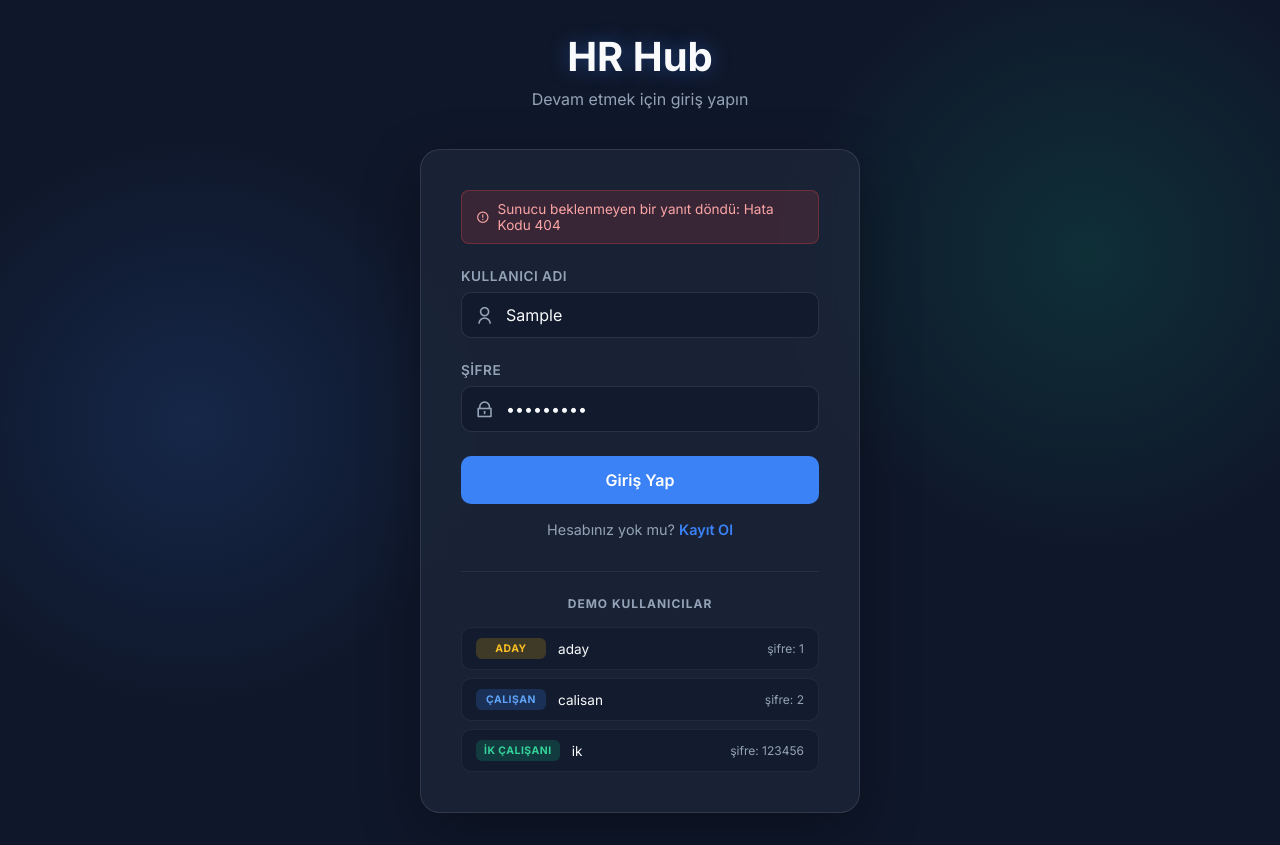
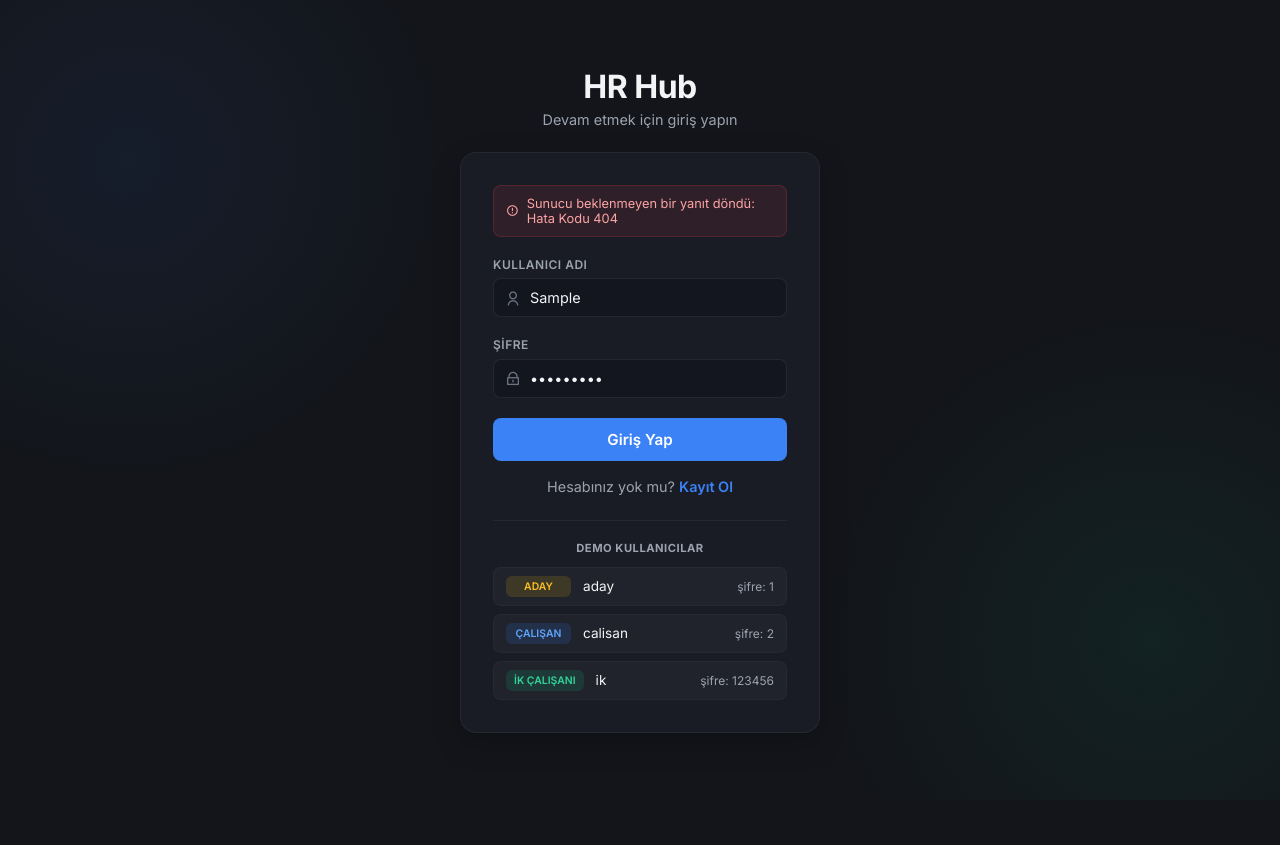
Before and after one commit to mericsarikaya/ai-integrated-hr-app, a website: page app/login.html in a window 1280 px wide. Both pictures are taken after typing "Sample", "Sample123" into the empty fields and a click on the button "Giriş Yap". After the commit the page ends 800 px from the top, so only its background shows below. Drawn offline with nearby package versions, Linux system fonts and the light colour scheme; no server answers.

Commit message:
UI changes

```diff
--- a/app/login.html
+++ b/app/login.html
@@ -8,219 +8,64 @@
     <link href="https://cdn.jsdelivr.net/npm/remixicon@3.5.0/fonts/remixicon.css" rel="stylesheet">
     <style>
         :root {
-            --bg-color: #0f172a;
-            --card-bg: rgba(30, 41, 59, 0.7);
-            --text-main: #f8fafc;
-            --text-muted: #94a3b8;
+            --bg-color: #13151a;
+            --card-bg: rgba(30, 34, 45, 0.6);
+            --text-main: #f3f4f6;
+            --text-muted: #9ca3af;
             --accent: #3b82f6;
             --accent-hover: #2563eb;
-            --accent-glow: 0 0 20px rgba(59, 130, 246, 0.4);
-            --danger: #ef4444;
-            --success: #10b981;
         }
         * { margin: 0; padding: 0; box-sizing: border-box; font-family: 'Inter', sans-serif; }
         body {
             background: var(--bg-color);
-            background-image: radial-gradient(circle at 15% 50%, rgba(59, 130, 246, 0.15), transparent 25%),
-                              radial-gradient(circle at 85% 30%, rgba(16, 185, 129, 0.15), transparent 25%);
-            color: var(--text-main);
-            min-height: 100vh;
-            display: flex;
-            justify-content: center;
-            align-items: center;
-            padding: 2rem;
+            background-image: radial-gradient(circle at 10% 20%, rgba(59, 130, 246, 0.08), transparent 25%),
+                              radial-gradient(circle at 90% 80%, rgba(16, 185, 129, 0.08), transparent 25%);
+            color: var(--text-main); min-height: 100vh; display: flex; justify-content: center; align-items: center; padding: 1rem;
         }
 
-        .login-wrapper {
-            width: 100%;
-            max-width: 440px;
-            animation: fadeInUp 0.8s ease;
-        }
+        .login-wrapper { width: 100%; max-width: 360px; animation: fadeInUp 0.6s ease; }
+        .login-header { text-align: center; margin-bottom: 1.5rem; }
+        .login-header h1 { font-size: 2rem; font-weight: 700; margin-bottom: 0.3rem; letter-spacing: -0.5px; }
+        .login-header p { color: var(--text-muted); font-size: 0.9rem; }
 
-        .login-header {
-            text-align: center;
-            margin-bottom: 2.5rem;
-        }
-        .login-header h1 {
-            font-size: 2.5rem;
-            font-weight: 700;
-            margin-bottom: 0.5rem;
-            text-shadow: var(--accent-glow);
-        }
-        .login-header p {
-            color: var(--text-muted);
-            font-size: 1rem;
-        }
+        .login-card { background: var(--card-bg); backdrop-filter: blur(10px); border: 1px solid rgba(255, 255, 255, 0.05); border-radius: 16px; padding: 2rem; box-shadow: 0 10px 30px rgba(0,0,0,0.2); }
 
-        .login-card {
-            background: var(--card-bg);
-            backdrop-filter: blur(16px);
-            border: 1px solid rgba(255, 255, 255, 0.1);
-            border-radius: 20px;
-            padding: 2.5rem;
-            box-shadow: 0 20px 60px rgba(0, 0, 0, 0.3);
-        }
+        .form-group { margin-bottom: 1.25rem; }
+        .form-group label { display: block; font-size: 0.75rem; font-weight: 600; color: var(--text-muted); margin-bottom: 0.4rem; text-transform: uppercase; letter-spacing: 0.5px; }
+        .form-group .input-wrapper { position: relative; }
+        .form-group .input-wrapper i { position: absolute; left: 12px; top: 50%; transform: translateY(-50%); color: #6b7280; font-size: 1rem; }
+        .form-group input { width: 100%; padding: 10px 12px 10px 36px; background: rgba(15, 17, 26, 0.5); border: 1px solid rgba(255, 255, 255, 0.08); border-radius: 8px; color: var(--text-main); font-size: 0.9rem; outline: none; transition: all 0.2s ease; }
+        .form-group input:focus { border-color: var(--accent); background: rgba(15, 17, 26, 0.8); }
+        .form-group input::placeholder { color: #6b7280; }
 
-        .form-group {
-            margin-bottom: 1.5rem;
-        }
-        .form-group label {
-            display: block;
-            font-size: 0.85rem;
-            font-weight: 600;
-            color: var(--text-muted);
-            margin-bottom: 0.5rem;
-            text-transform: uppercase;
-            letter-spacing: 0.5px;
-        }
-        .form-group .input-wrapper {
-            position: relative;
-        }
-        .form-group .input-wrapper i {
-            position: absolute;
-            left: 14px;
-            top: 50%;
-            transform: translateY(-50%);
-            color: var(--text-muted);
-            font-size: 1.2rem;
-        }
-        .form-group input {
-            width: 100%;
-            padding: 12px 14px 12px 44px;
-            background: rgba(15, 23, 42, 0.6);
-            border: 1px solid rgba(255, 255, 255, 0.1);
-            border-radius: 10px;
-            color: var(--text-main);
-            font-size: 1rem;
-            outline: none;
-            transition: border-color 0.3s ease, box-shadow 0.3s ease;
-        }
-        .form-group input:focus {
-            border-color: var(--accent);
-            box-shadow: 0 0 0 3px rgba(59, 130, 246, 0.15);
-        }
-        .form-group input::placeholder {
-            color: rgba(148, 163, 184, 0.5);
-        }
+        .login-btn { width: 100%; padding: 12px; background: var(--accent); color: white; border: none; border-radius: 8px; font-size: 0.95rem; font-weight: 600; cursor: pointer; transition: all 0.2s ease; display: flex; align-items: center; justify-content: center; gap: 8px; }
+        .login-btn:hover { background: var(--accent-hover); transform: translateY(-1px); }
+        .login-btn:disabled { opacity: 0.6; cursor: not-allowed; transform: none; }
 
-        .login-btn {
-            width: 100%;
-            padding: 14px;
-            background: var(--accent);
-            color: white;
-            border: none;
-            border-radius: 10px;
-            font-size: 1rem;
-            font-weight: 600;
-            cursor: pointer;
-            transition: all 0.3s ease;
-            display: flex;
-            align-items: center;
-            justify-content: center;
-            gap: 8px;
-        }
-        .login-btn:hover {
-            background: var(--accent-hover);
-            box-shadow: var(--accent-glow);
-            transform: translateY(-2px);
-        }
-        .login-btn:active {
-            transform: translateY(0);
-        }
-        .login-btn:disabled {
-            opacity: 0.6;
-            cursor: not-allowed;
-            transform: none;
-        }
-        .login-btn .spinner {
-            display: none;
-            width: 18px;
-            height: 18px;
-            border: 2px solid rgba(255,255,255,0.3);
-            border-top: 2px solid white;
-            border-radius: 50%;
-            animation: spin 0.8s linear infinite;
-        }
+        .login-btn .spinner { display: none; width: 16px; height: 16px; border: 2px solid rgba(255,255,255,0.3); border-top: 2px solid white; border-radius: 50%; animation: spin 0.8s linear infinite; }
         .login-btn.loading .spinner { display: block; }
         .login-btn.loading .btn-text { display: none; }
 
-        .error-msg {
-            background: rgba(239, 68, 68, 0.15);
-            border: 1px solid rgba(239, 68, 68, 0.3);
-            color: #fca5a5;
-            padding: 10px 14px;
-            border-radius: 8px;
-            font-size: 0.85rem;
-            margin-bottom: 1.5rem;
-            display: none;
-            align-items: center;
-            gap: 8px;
-        }
-        .error-msg.show { display: flex; }
+        .error-msg, .message-box { padding: 10px 12px; border-radius: 8px; font-size: 0.8rem; margin-bottom: 1.25rem; display: none; align-items: center; gap: 8px; }
+        .error-msg.show, .message-box.show { display: flex; }
+        .error-msg, .message-box.error { background: rgba(239, 68, 68, 0.1); border: 1px solid rgba(239, 68, 68, 0.2); color: #fca5a5; }
+        .message-box.success { background: rgba(16, 185, 129, 0.1); border: 1px solid rgba(16, 185, 129, 0.2); color: #6ee7b7; }
 
-        /* Kullanıcı İpucu Kartları */
-        .users-hint {
-            margin-top: 2rem;
-            padding-top: 1.5rem;
-            border-top: 1px solid rgba(255, 255, 255, 0.06);
-        }
-        .users-hint h4 {
-            font-size: 0.75rem;
-            text-transform: uppercase;
-            letter-spacing: 1px;
-            color: var(--text-muted);
-            margin-bottom: 1rem;
-            text-align: center;
-        }
-        .hint-cards {
-            display: flex;
-            flex-direction: column;
-            gap: 8px;
-        }
-        .hint-card {
-            display: flex;
-            align-items: center;
-            gap: 12px;
-            padding: 10px 14px;
-            background: rgba(15, 23, 42, 0.5);
-            border: 1px solid rgba(255, 255, 255, 0.06);
-            border-radius: 10px;
-            cursor: pointer;
-            transition: all 0.2s ease;
-        }
-        .hint-card:hover {
-            border-color: var(--accent);
-            background: rgba(59, 130, 246, 0.08);
-        }
-        .hint-card .role-badge {
-            font-size: 0.65rem;
-            font-weight: 700;
-            text-transform: uppercase;
-            letter-spacing: 0.5px;
-            padding: 4px 8px;
-            border-radius: 6px;
-            min-width: 70px;
-            text-align: center;
-        }
-        .hint-card .role-badge.candidate { background: rgba(234, 179, 8, 0.2); color: #fbbf24; }
-        .hint-card .role-badge.employee  { background: rgba(59, 130, 246, 0.2); color: #60a5fa; }
-        .hint-card .role-badge.hradmin   { background: rgba(16, 185, 129, 0.2); color: #34d399; }
-        .hint-card .hint-info {
-            flex: 1;
-            display: flex;
-            justify-content: space-between;
-            align-items: center;
-        }
+        .users-hint { margin-top: 1.5rem; padding-top: 1.25rem; border-top: 1px solid rgba(255,255,255,0.05); }
+        .users-hint h4 { font-size: 0.7rem; text-transform: uppercase; letter-spacing: 0.5px; color: var(--text-muted); margin-bottom: 0.75rem; text-align: center; }
+        .hint-cards { display: flex; flex-direction: column; gap: 8px; }
+        .hint-card { display: flex; align-items: center; gap: 12px; padding: 8px 12px; background: rgba(255,255,255,0.03); border: 1px solid rgba(255,255,255,0.03); border-radius: 8px; cursor: pointer; transition: all 0.2s ease; }
+        .hint-card:hover { border-color: rgba(59,130,246,0.3); background: rgba(59,130,246,0.05); }
+        .hint-card .role-badge { font-size: 0.65rem; font-weight: 600; text-transform: uppercase; padding: 4px 8px; border-radius: 6px; min-width: 65px; text-align: center; }
+        .hint-card .role-badge.candidate { background: rgba(234, 179, 8, 0.15); color: #fbbf24; }
+        .hint-card .role-badge.employee  { background: rgba(59, 130, 246, 0.15); color: #60a5fa; }
+        .hint-card .role-badge.hradmin   { background: rgba(16, 185, 129, 0.15); color: #34d399; }
+        .hint-card .hint-info { flex: 1; display: flex; justify-content: space-between; align-items: center; }
         .hint-card .hint-user { font-size: 0.85rem; font-weight: 500; }
         .hint-card .hint-pass { font-size: 0.75rem; color: var(--text-muted); }
 
-        @keyframes fadeInUp {
-            from { opacity: 0; transform: translateY(30px); }
-            to { opacity: 1; transform: translateY(0); }
-        }
-        @keyframes spin {
-            to { transform: rotate(360deg); }
-        }
+        @keyframes fadeInUp { from { opacity: 0; transform: translateY(20px); } to { opacity: 1; transform: translateY(0); } }
+        @keyframes spin { to { transform: rotate(360deg); } }
     </style>
 </head>
 <body>
```
Also changed, not shown: app/chatbot.html (+29 -22 lines), app/index.html (+35 -112 lines), app/register.html (+48 -34 lines).
